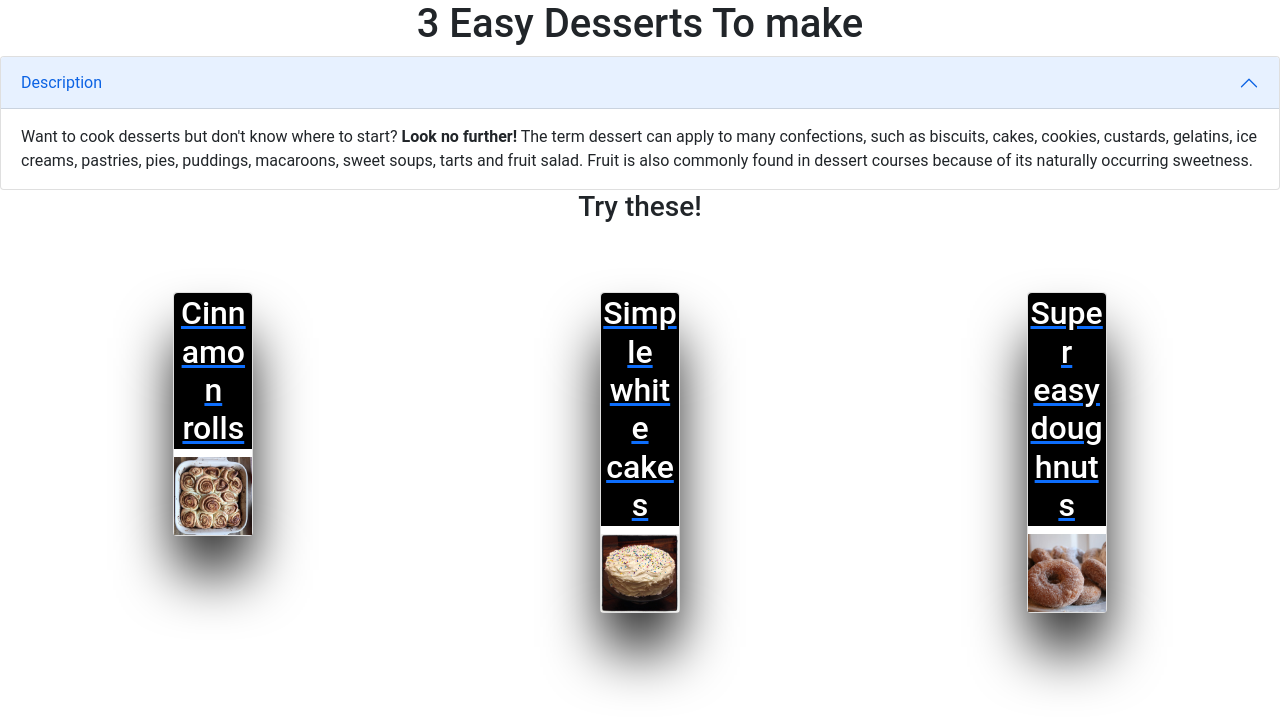
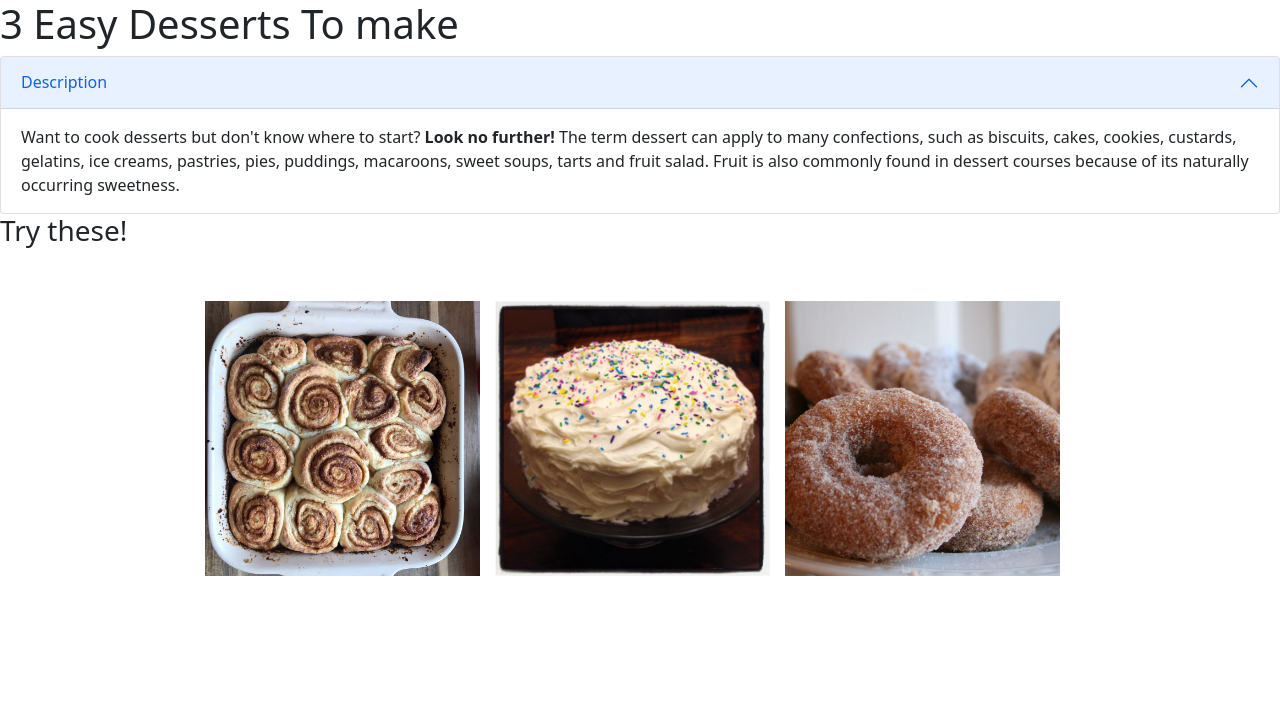
Before and after one commit to aha1138/recipes, a plain HTML site: page index.html in a window 1280 px wide. Drawn offline with nearby package versions, Linux system fonts and the light colour scheme.

Commit message:
Added CSS to the recipes on index
This made them more aesthetically pleasing and more user friendly.

```diff
--- a/index.html
+++ b/index.html
@@ -33,37 +33,47 @@
 
      <h3>Try these!</h3>
 
-     <div class="cards">
 
-      <a href="./recipes/cinnamon_rolls.html">
-        <div class="zoom">
-          <div class="card">
-            <h2 class="card-title">Cinnamon rolls </h2>
-              <img src="./images/cinnamon_rolls.jpg" alt="Cinnamon rolls">
+
+      <div class="container">
+        <div class="box">
+          <div class="cardimg">
+            <img src="./images/cinnamon_rolls.jpg" alt="Cinnamon rolls">
+          </div>
+          <div class="content">
+            <div>
+              <h2 class="card-title">Cinnamon rolls </h2>
+              <p>easy</p>
+            </div>
           </div>
         </div>
-      </a>
 
 
-      <a href="./recipes/Simple_White_Cake.html">
-        <div class="zoom">
-          <div class="card">
-              <h2 class="card-title">Simple white cakes</h2>
-                <img src="./images/cake.jpeg" alt="Simple white cakes">
+        <div class="box">
+          <div class="cardimg">
+            <img src="./images/cake.jpeg" alt="White cake">
+          </div>
+          <div class="content">
+            <div>
+              <h2 class="card-title">White cake </h2>
+              <p>easy</p>
+            </div>
           </div>
         </div>
-      </a>
 
-
-      <a href="./recipes/Super_Easy_Dougnuts.html">
-        <div class="zoom">
-          <div class="card">
-            <h2 class="card-title">Super easy doughnuts</h2>
-              <img src="./images/dougnuts.jpeg" alt="Super easy doughnuts">
+        <div class="box">
+          <div class="cardimg">
+            <img src="./images/dougnuts.jpeg" alt="Dougnuts">
+          </div>
+          <div class="content">
+            <div>
+              <h2 class="card-title">Dougnuts </h2>
+              <p>easy</p>
+            </div>
           </div>
         </div>
-      </a>
+      </div>
+  </div>
 
-     </div>
 </body>
 </html>
--- a/style.css
+++ b/style.css
@@ -1,63 +1,100 @@
-* {
-    margin: 0;
-    padding: 0;
-    font-family: "Roboto", sans-serif;
+.container {
+  position: relative;
+  width: 1160px;
+  display: flex;
+  justify-content: center;
+  flex-wrap: wrap;
+  transform-style: preserve-3d;
+  perspective: 500px;
+  margin: auto;
+}
+
+.container .box {
+    position: relative;
+    height: 275px;
+    width: 275px;
+    background:#000;
+    transition: 0.5s;
+    transform-style: preserve-3d;
+    overflow: hidden;
+    margin-right: 15px;
+    margin-top: 45px;
   }
 
-body {
-    display: flex;
-    justify-content: center;
-    align-items: center;
-    flex-direction: column;
+.container:hover .box{
+    transform: rotateY(25deg);
   }
 
-.cards {
-    width: 100%;
-    display: flex;
-    justify-content: space-around;
-    flex-wrap: wrap;
+  .container .box:hover ~ .box{
+    transform: rotateY(-25deg);
   }
 
-.card {
-    margin: 10px;
-    position: relative;
-    max-width: 250px;
-    max-height: 350px;
-    box-shadow: 0 40px 60px -6px black;
+  .container .box:hover{
+    transform: rotateY(0deg) scale(1.25);
+    z-index: 1;
+    box-shadow: 0 25px 40px rgba(0,0,0,0.5);
+  }
+  .container .box .cardimg{
+    position: absolute;
+    top: 0;
+    left: 0;
+    width: 100%;
+    height: 100%;
   }
 
-.card-title {
-    display: block;
-    text-align: center;
-    color: #fff;
-    background-color: black;
-    padding: 2%;
-    border-top-right-radius: 4px;
-    border-top-left-radius: 4px;
+  .container .box .cardimg:before{
+    content: '';
+    position: absolute;
+    top: 0;
+    left: 0;
+    width: 100%;
+    height: 100%;
+
+    z-index: 1;
   }
 
-  .card img {
+    .container .box:hover .cardimg:before {
+    opacity: 1;
+  }
+
+  .container .box .cardimg img{
+    position: absolute;
+    top: 0;
+    left: 0;
     width: 100%;
     height: 100%;
     object-fit: cover;
-    display: block;
   }
 
-
-h1 {
-    font-size: 2.8rem;
-    margin: 40px 0 20px 0;
-    text-align: center;
+  .container .box .cardimg {
+    position: absolute;
+    top: 0;
+    left: 0;
+    width: 100%;
+    height: 100%;
+    z-index: 1;
+    display: flex;
+    padding: 20px;
+    align-items: flex-end;
+    box-sizing: border-box;
   }
 
-.zoom {
-  padding:50px;
-  transition: transform .2s;
-  height: 200px;
-  width: 200px;
-  margin: auto 0;
-}
-
-.zoom:hover {
-  transform: scale(1.2);
-}
+  .container .box .content h2 {
+    color:#fff;
+    transition: 0.5s;
+    text-transform: uppercase;
+    margin-bottom: 5px;
+    font-size: 20px;
+    transform: translateY(200px);
+    transition-delay: 0.3s;
+  }
+  .container .box:hover .content h2{
+    transform: translateY(0px);
+  }
+  .container .box .content p {
+    color:#fff;
+    transition: 0.5s;
+    font-size: 14px;
+    transform: translateY(200px);
+    transition-delay: 0.4s;
+  }
```
Also changed, not shown: images/Sweet.jpeg (deleted), images/indexbg.jpg (added).
